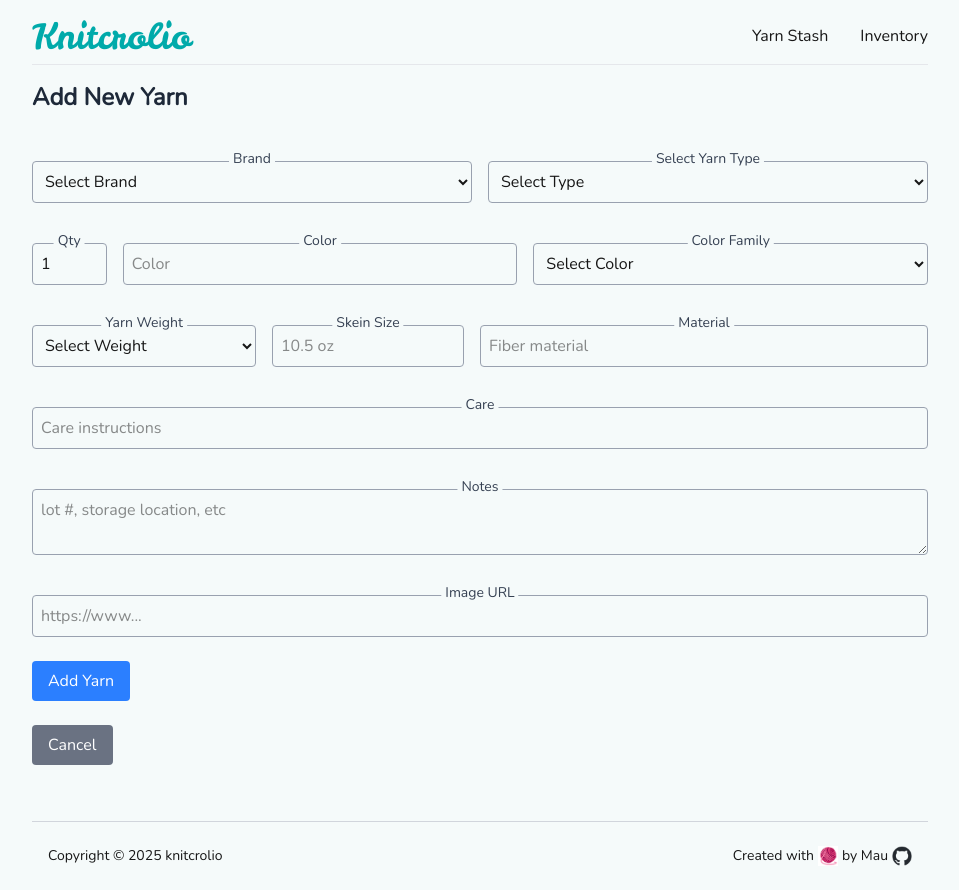
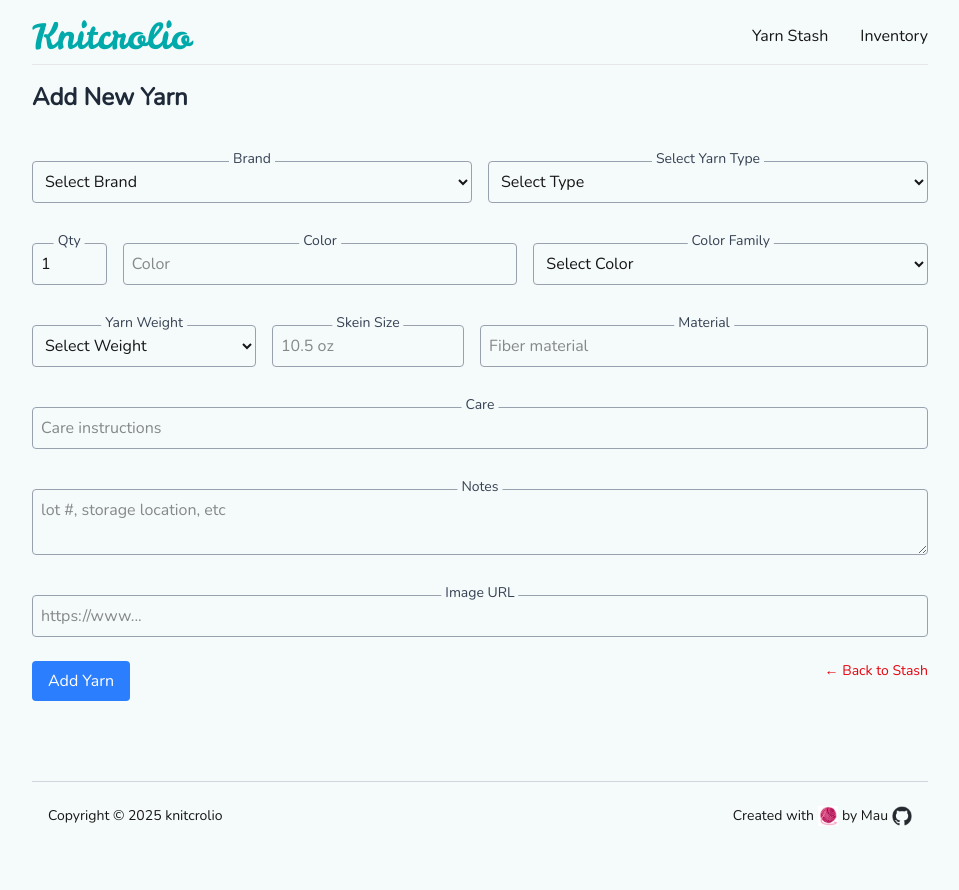
Before and after one commit to mau11/knitcrolio, a Next.js app: page /yarn/new in a window 1280 px wide. Shown: the whole page, without its empty margins (160-1119 px from the left). After the commit the page ends 850 px from the top, so only its background shows below. Built offline with nearby package versions, Linux system fonts and the light colour scheme.

Commit message:
Update links to support custom classes

```diff
--- a/src/app/inventory/[id]/page.tsx
+++ b/src/app/inventory/[id]/page.tsx
@@ -78,7 +78,7 @@ const ProductDetailPage = () => {
         {product.variant} {product.name}
       </h1>
 
-      <div className="flex justify-between items-center mb-6">
+      <div className="flex justify-between items-center mb-6 mt-4">
         <Link
           onClick={() => router.push("/inventory")}
           linkClass="redLink"
--- a/src/app/yarn/[id]/page.tsx
+++ b/src/app/yarn/[id]/page.tsx
@@ -70,7 +70,7 @@ const YarnDetailPage = () => {
     <section className="py-4 max-w-4xl mx-auto">
       <h1 className="mb-0">{yarn.color}</h1>
 
-      <div className="flex justify-between items-center mb-6">
+      <div className="flex justify-between items-center mb-6 mt-4">
         <Link
           onClick={() => router.push("/yarn")}
           linkClass="redLink"
--- a/src/components/InventoryForm.tsx
+++ b/src/components/InventoryForm.tsx
@@ -25,6 +25,7 @@ import {
 } from "@constants/inventory";
 import { addProduct, editProduct, getProductById, getYarn } from "@lib/api";
 import { Craft, InventoryStatus, Yarn } from "@prisma/client";
+import { Link } from "@components/Link";
 
 const initialFormState: InventorySchemaType = {
   name: "",
@@ -357,16 +358,14 @@ const InventoryForm = () => {
             ariaLabel={formButtonLabel}
             text={formButtonLabel}
           />
+          <Link
+            onClick={() => router.push("/inventory")}
+            linkClass="redLink"
+            text="← Back to Inventory"
+            ariaLabel="Back to Inventory"
+          />
         </div>
       </form>
-      <Button
-        btnClass="secondary"
-        disabled={isSubmitting}
-        onClick={() => router.push("/inventory")}
-        ariaLabel="Cancel"
-        text="Cancel"
-        title="Return to Inventory"
-      />
     </div>
   );
 };
--- a/src/components/Link.tsx
+++ b/src/components/Link.tsx
@@ -7,6 +7,7 @@ interface LinkProps extends AnchorHTMLAttributes<HTMLAnchorElement> {
   text: string;
   ariaLabel: string;
   disabled?: boolean;
+  className?: string;
 }
 
 export const Link = ({
@@ -14,11 +15,12 @@ export const Link = ({
   text,
   ariaLabel,
   disabled = false,
+  className = "",
   onClick,
   ...rest
 }: LinkProps) => {
   const baseClass =
-    "focus:outline-none transition-colors duration-200 cursor-pointer mt-4 inline-block text-sm hover:underline ";
+    "focus:outline-none transition-colors duration-200 cursor-pointer inline-block text-sm hover:underline ";
 
   const styles: Record<LinkVariant, string> = {
     blueLink: `${linkClass} text-blue-500 hover:text-blue-900 `,
@@ -38,12 +40,14 @@ export const Link = ({
     onClick?.(e);
   };
 
+  const classNames = `${className} ${baseClass} ${styles[linkClass]} ${disabledClasses}`;
+
   return (
     <a
       onClick={handleClick}
       aria-label={ariaLabel}
       aria-disabled={disabled}
-      className={`${baseClass} ${styles[linkClass]} ${disabledClasses}`}
+      className={classNames}
       {...rest}
     >
       {text}
--- a/src/components/ProductCard.tsx
+++ b/src/components/ProductCard.tsx
@@ -61,7 +61,7 @@ const ProductCard = ({ product, onDelete }: ProductCardProps) => {
           </p>
         </div>
       </div>
-      <div className="flex justify-between">
+      <div className="flex justify-between mt-4">
         <Link
           onClick={(e) => handleClick(e, "copy")}
           linkClass="blueLink"
--- a/src/components/YarnCard.tsx
+++ b/src/components/YarnCard.tsx
@@ -68,7 +68,7 @@ const YarnCard = ({ yarn, onDelete }: YarnCardProps) => {
         </div>
         <YarnImage imageUrl={yarn.imageUrl} />
       </div>
-      <div className="flex justify-between">
+      <div className="flex justify-between mt-4">
         <Link
           onClick={(e) => handleClick(e, "copy")}
           linkClass="blueLink"
--- a/src/components/YarnForm.tsx
+++ b/src/components/YarnForm.tsx
@@ -9,6 +9,7 @@ import { yarnSchema, YarnSchemaType } from "@lib/schemas/yarnSchema";
 import { Button } from "@components/Button";
 import DOMPurify from "dompurify";
 import { Input, TextArea, Select } from "@form/index";
+import { Link } from "@components/Link";
 
 const initialFormState: YarnSchemaType = {
   brand: "",
@@ -306,25 +307,14 @@ const YarnForm = () => {
             ariaLabel={formButtonLabel}
             text={formButtonLabel}
           />
-          {isEdit && (
-            <Button
-              btnClass="delete"
-              disabled={isSubmitting}
-              onClick={handleDelete}
-              ariaLabel="Delete Yarn"
-              text="Delete Yarn"
-            />
-          )}
+          <Link
+            onClick={() => router.push("/yarn")}
+            linkClass="redLink"
+            text="← Back to Stash"
+            ariaLabel="Back to Stash"
+          />
         </div>
       </form>
-      <Button
-        btnClass="secondary"
-        disabled={isSubmitting}
-        onClick={() => router.push("/yarn")}
-        ariaLabel="Cancel"
-        text="Cancel"
-        title="Return to Stash"
-      />
     </div>
   );
 };
```
